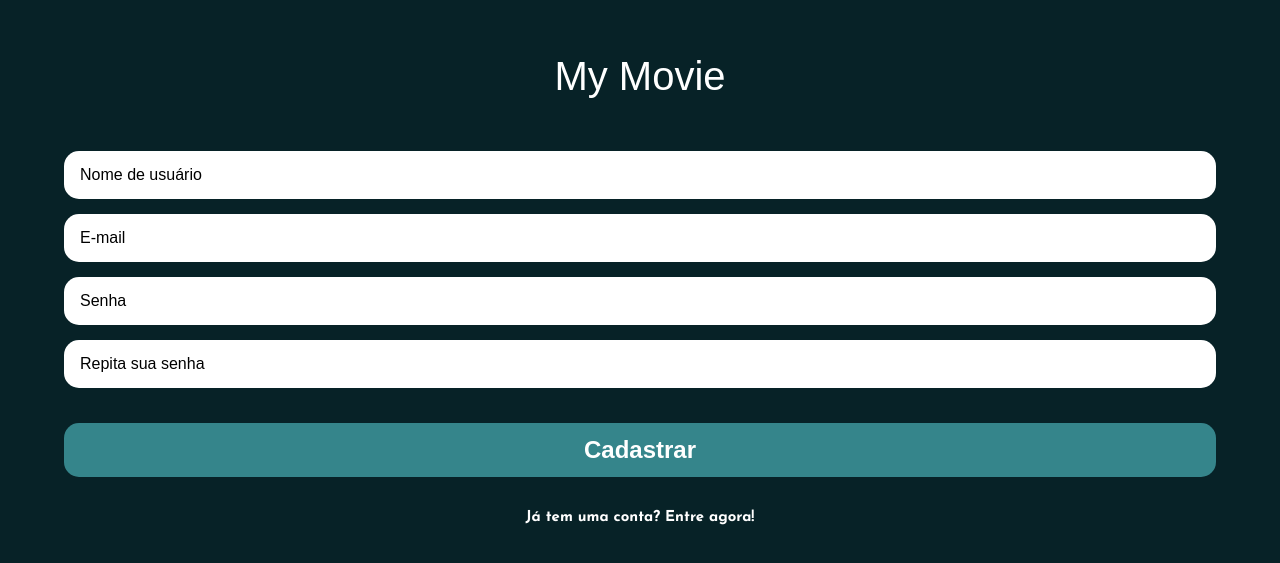
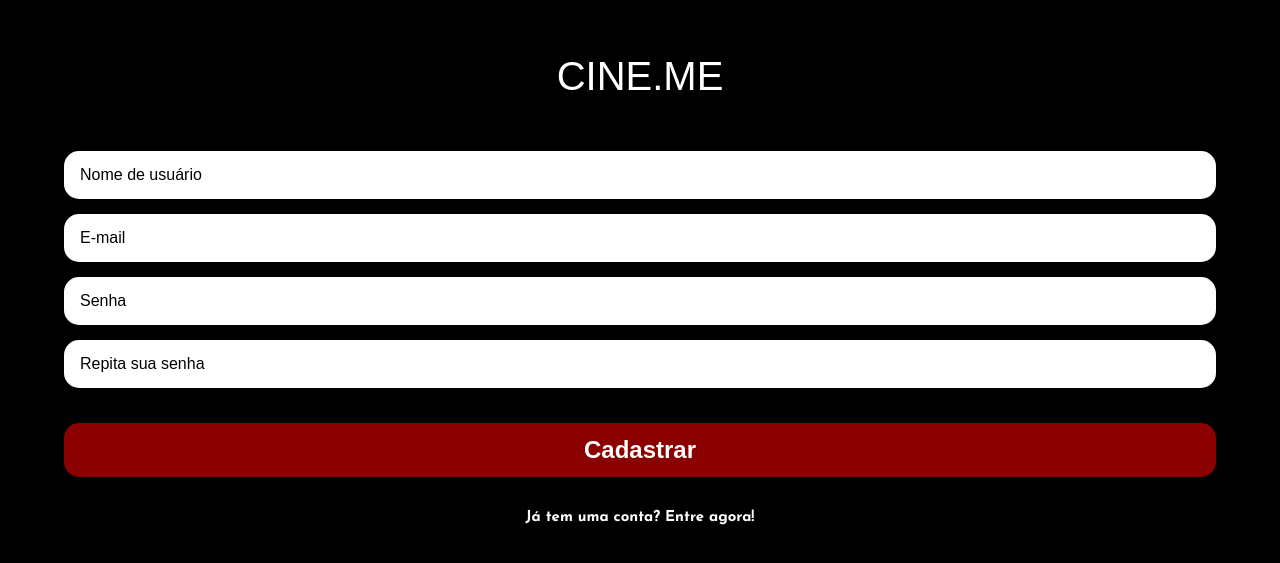
Before and after one commit to AbellasJuan/myMovie-front, a React (Create React App) app: page /sign-up in a window 1280 px wide. Shown: the part 111-674 px from the top of the page. Built offline with nearby package versions, Linux system fonts and the light colour scheme; no server answers; a web font is replaced by a local one.

Commit message:
style: change signin and signup

```diff
--- a/src/Pages/Homepage/FeaturedMovie.js
+++ b/src/Pages/Homepage/FeaturedMovie.js
@@ -14,7 +14,7 @@ export default function FeaturedMovie({item}){
 
         <section className="featured" style={{
             backgroundSize: 'cover',
-            'background-repeat': 'no-repeat',
+            'backgroundRepeat': 'no-repeat',
             backgroundImage: `url(https://image.tmdb.org/t/p/original${item.backdrop_path})`,
         }}>
             <div className="featured--vertical">
--- a/src/Pages/Homepage/Homepage.js
+++ b/src/Pages/Homepage/Homepage.js
@@ -35,7 +35,7 @@ export default function App() {
     },1500);
 
   }, []);
-
+console.log('asd')
   useEffect(()=>{
     const scrollListener = () => {
       if(window.scrollY > 10){
@@ -48,7 +48,7 @@ export default function App() {
     return () => {
     window.removeEventListener('scroll', scrollListener);
     }
-  }, []);
+  }, [blackHeader]);
 
     return (
       <div className="page">
--- a/src/Pages/Homepage/MovieRow.js
+++ b/src/Pages/Homepage/MovieRow.js
@@ -43,9 +43,9 @@ export default function MovieRow ({title, items}){
                         width: items.results.length * 219,
                         transition: 'all ease 0.6s',
                 }}>
-                    {items.results.length > 0 && items.results.map((item, key)=>(
-                        <div className="movieRow--item" index={key}>
-                            <img  src={`https://image.tmdb.org/t/p/w200${item.poster_path}`} alt={item.original_title} />
+                    {items.results.length > 0 && items.results.map((item, index)=>(
+                        <div className="movieRow--item" key={index}>
+                            <img  key={index} src={`https://image.tmdb.org/t/p/w200${item.poster_path}`} alt={item.original_title} />
                         </div>
                     ))}
                 </div>
--- a/src/Pages/SignIn/SignIn.js
+++ b/src/Pages/SignIn/SignIn.js
@@ -55,7 +55,7 @@ export default function SignIn() {
 
   return (
     <Container>
-      <Title> My Movie </Title>
+      <Title> CINE.ME </Title>
       <Form onSubmit={handleSubmit}>
         <Input
           placeholder="E-mail"
--- a/src/Pages/SignUp/SignUp.js
+++ b/src/Pages/SignUp/SignUp.js
@@ -62,7 +62,7 @@ export default function SignUp(){
 
     return (
         <Container>
-            <Title> My Movie </Title>
+            <Title> CINE.ME </Title>
             <Form onSubmit={handleSubmit}>
         <Input
           placeholder="Nome de usuário"
--- a/src/components/Form/index.js
+++ b/src/components/Form/index.js
@@ -7,7 +7,7 @@ const Container = styled.div`
   justify-content: center;
   align-items: center;
   align-self: ${(props) => props.alignSelf || 'initial'};
-  background-color: #072227;
+  background-color: black;
   min-height: 100vh;
   min-width: 100vw;
 `;
@@ -58,7 +58,7 @@ const Button = styled.button`
   text-align: center;
   color: #FFFFFF;
   padding: 12px;
-  background: #35858B;
+  background: darkred;
   border-radius: 15px;
   margin-top: 20px;
   transition-duration: 600ms;
--- a/src/styles/header.css
+++ b/src/styles/header.css
@@ -23,6 +23,7 @@
     font-size: 1.6em;
     font-weight: 300;
     margin-left: 15px;
+    text-shadow: 2px 2px 1px black;
 }
 
 .header-user{
@@ -40,4 +41,5 @@
 
 .header-user span {
     margin-right: 20px;
+    text-shadow: 1px 1px 1px black;
 }
```
Also changed, not shown: src/Pages/Homepage/Tmdb.js (+8 -8 lines).
